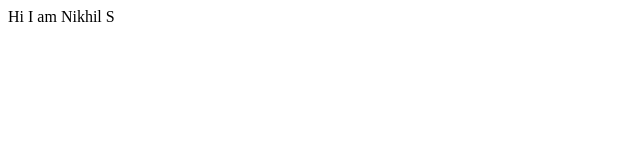
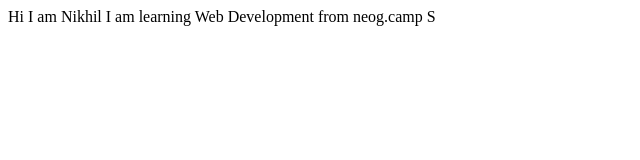
Before and after one commit to thegeorgenikhil/nikhilgeorge-portfolio, a plain HTML site: page index.html in a window 1280 px wide. Shown: the whole page, without its empty margins (0-640 px from the left). Drawn offline with Linux system fonts and the light colour scheme.

Commit message:
Update index.html

```diff
--- a/index.html
+++ b/index.html
@@ -8,5 +8,6 @@
 </head>
 <body>
     Hi I am Nikhil
+    I am learning Web Development from neog.camp
 </body>
 </html>S
```
